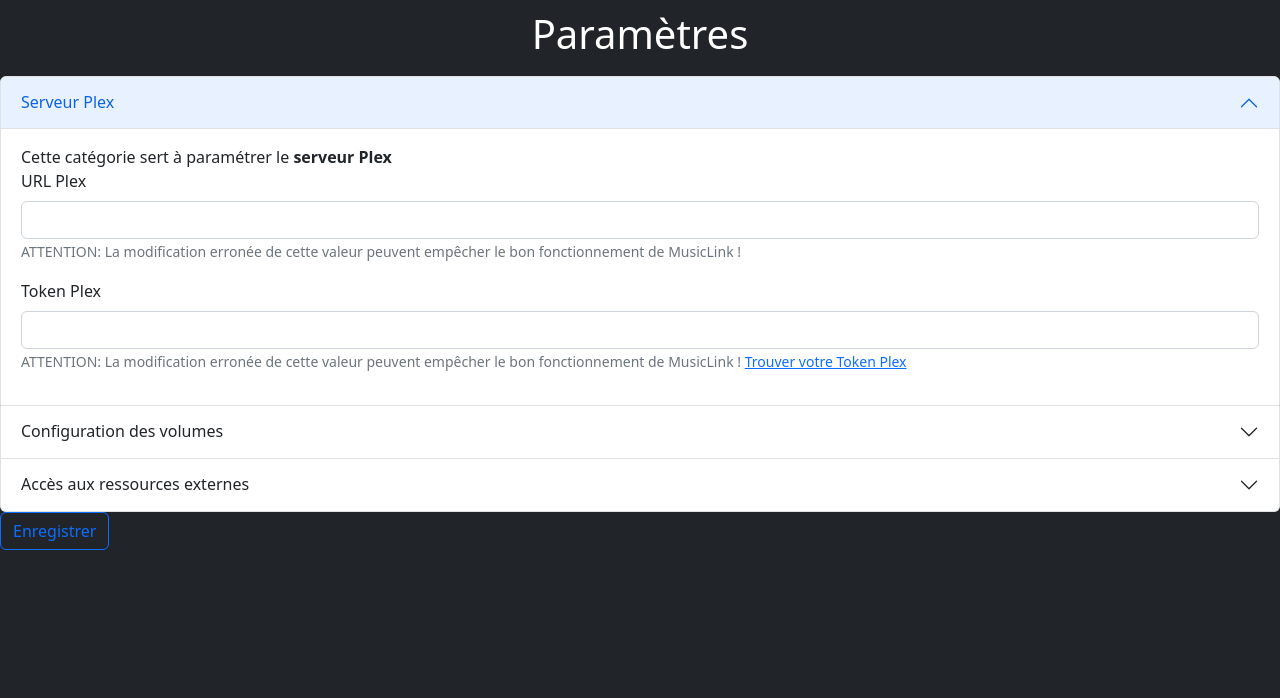
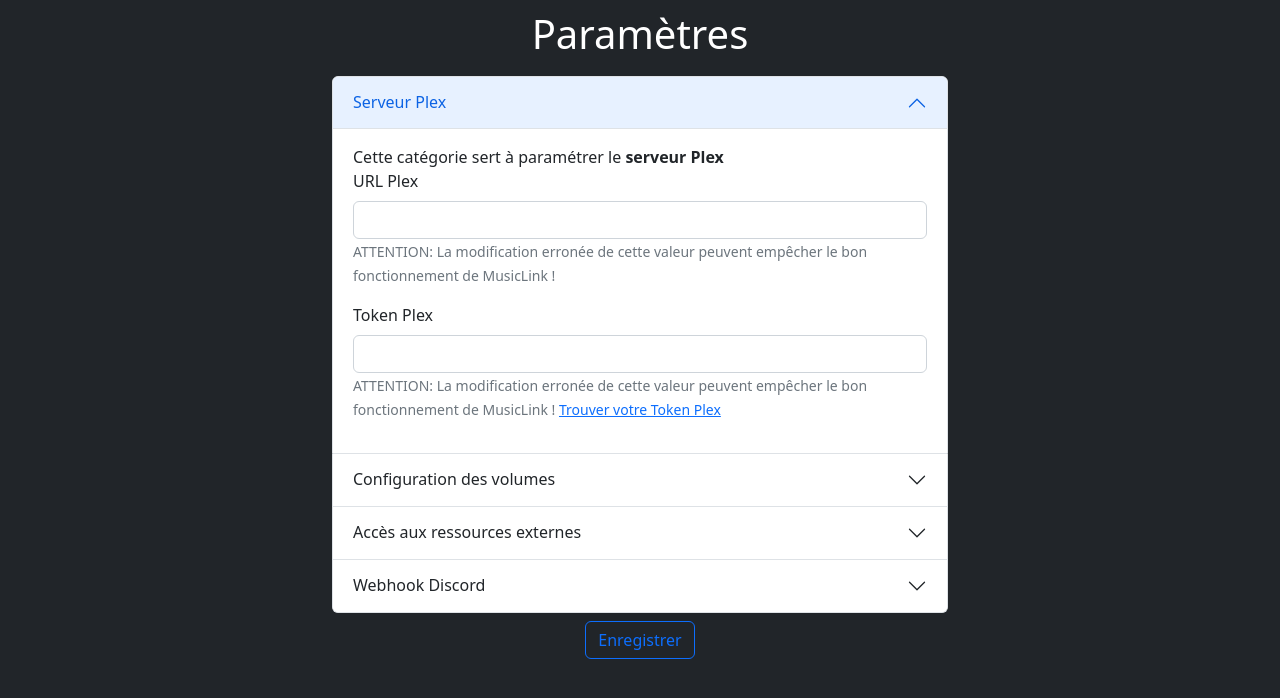
Before and after one commit to paloindici/MusicLink, a Flask app: template templates/configuration.html in a window 1280 px wide. Shown: the part 56-754 px from the top of the page. Run offline with Flask 2, Linux system fonts and the light colour scheme; the template is opened without the code that fills it, so the values that code supplies are empty.

Commit message:
ADD - Discord Webhooks for requested and downloaded

```diff
--- a/api_discogs.py
+++ b/api_discogs.py
@@ -25,7 +25,7 @@ def getApi(url, discogs_token):
     }
 
     response = requests.get(url, headers=headers, timeout=10)
-    print(f"{url}: {response.status_code}")
+    # print(f"{url}: {response.status_code}")
 
     if response.status_code == 200:
         result = json.loads(response.text)
--- a/app.py
+++ b/app.py
@@ -26,6 +26,9 @@ BASE_URL_PLEX = tools.read_config(location_config, 'plex_url')
 DISCOGS_TOKEN = tools.read_config(location_config, 'discogs_token')
 LIBRARY = tools.read_config(location_config, 'library')
 CONTACT_URL = tools.read_config(location_config, 'contact_url')
+WEBHOOK_URL = tools.read_config(location_config, 'webhook_url')
+WEBHOOK_ADD = tools.read_config(location_config, 'webhook_add')
+WEBHOOK_ADDED = tools.read_config(location_config, 'webhook_added')
 FLASK_ENV = os.getenv('FLASK_ENV', 'production')
 
 try:
@@ -125,6 +128,16 @@ def settings():
             'discord_token': DISCOGS_TOKEN,
             'plex_lib': plex_lib,
         }
+
+        if WEBHOOK_URL is not None:
+            datas['webhook_url'] = WEBHOOK_URL
+
+        if WEBHOOK_ADD is not None:
+            datas['webhook_add'] = WEBHOOK_ADD
+
+        if WEBHOOK_ADDED is not None:
+            datas['webhook_added'] = WEBHOOK_ADDED
+
         if 'contact_url' in config:
             datas['contact_url'] = config['contact_url']
 
@@ -134,7 +147,7 @@ def settings():
                     if item['name'] == lib:
                         datas[lib] = item['path']
                         break
-        print(datas)
+        # print(datas)
 
         return render_template('configuration.html', datas=datas, username=user, isadmin=is_admin, contact=CONTACT_URL)
     else:
@@ -151,11 +164,15 @@ def valid_settings():
             return redirect(url_for('index'))
 
         result = request.form.to_dict()
-        global PLEX_TOKEN, BASE_URL_PLEX, DISCOGS_TOKEN, CONTACT_URL, LIBRARY
+        # print(result)
+        global PLEX_TOKEN, BASE_URL_PLEX, DISCOGS_TOKEN, CONTACT_URL, LIBRARY, WEBHOOK_URL, WEBHOOK_ADD, WEBHOOK_ADDED
         PLEX_TOKEN = result['plex_token']
         BASE_URL_PLEX = result['plex_url']
         DISCOGS_TOKEN = result['discogs_token']
         CONTACT_URL = result['contact_url']
+        WEBHOOK_URL = result['webhook_url']
+        WEBHOOK_ADD = "webhook_add" in request.form
+        WEBHOOK_ADDED = "webhook_added" in request.form
 
         tools.write_config_all(location_config, result)
 
@@ -208,6 +225,7 @@ def confirm_add():
             functions_db.write_db_new_item(functions_db.get_db_connection(location_db), result['title'], result['id'],
                                            result['resource_url'], result['uri'], result['format'], result['genre'],
                                            result['master_id'], result['master_url'], result['songStyle'])
+            tools.webhook_send(WEBHOOK_URL, WEBHOOK_ADD, result, user)
 
         return render_template('confirmation.html', datas=result, username=user, isadmin=is_admin, contact=CONTACT_URL)
     else:
@@ -219,7 +237,7 @@ def confirm_add():
 def writeconfig():
     global plex, plex_error, discogs_error, PLEX_TOKEN, BASE_URL_PLEX, DISCOGS_TOKEN
     result = request.form.to_dict()
-    print(result)
+    # print(result)
     tools.write_config(location_config, result)
 
     PLEX_TOKEN = result['plex_token']
--- a/db/schema.sql
+++ b/db/schema.sql
@@ -8,7 +8,7 @@ CREATE TABLE "albums" (
 	"releaseUri" TEXT NOT NULL,
 	"format" TEXT NOT NULL,
 	"genre" TEXT NOT NULL,
-	"masterId" TEXT NOT NULL UNIQUE,
+	"masterId" TEXT NOT NULL,
 	"masterUrl" TEXT NOT NULL,
 	"lastView" TIMESTAMP NOT NULL DEFAULT CURRENT_TIMESTAMP,
 	"songStyle" TEXT NOT NULL,
--- a/templates/configuration.html
+++ b/templates/configuration.html
@@ -2,11 +2,16 @@
 
 {% block content %}
 <h1>{% block title %} Paramètres {% endblock %}</h1>
+<div class="container-fluid">
+    <div class="row">
+        <div class="col-6 offset-3">
             <form role="search" action="{{url_for('.valid_settings')}}" method="post">
+
                 <div class="accordion" id="accordionExample">
                     <div class="accordion-item">
                         <h2 class="accordion-header" id="headingOne">
-                <button class="accordion-button" type="button" data-bs-toggle="collapse" data-bs-target="#collapseOne"
+                            <button class="accordion-button" type="button" data-bs-toggle="collapse"
+                                    data-bs-target="#collapseOne"
                                     aria-expanded="true" aria-controls="collapseOne">
                                 Serveur Plex
                             </button>
@@ -16,13 +21,14 @@
                             <div class="accordion-body">
                                 Cette catégorie sert à paramétrer le <strong>serveur Plex</strong>
 
-
                                 <div class="mb-3">
                                     <label for="plex_url" class="form-label">URL Plex</label>
                                     <input type="text" class="form-control" id="plex_url" name=plex_url
                                            value="{{datas['plex_url']}}" required>
                                     <small id="plex_url_help" class="form-text text-muted">
-                            ATTENTION: La modification erronée de cette valeur peuvent empêcher le bon fonctionnement de MusicLink !
+                                        ATTENTION: La modification erronée de cette valeur peuvent empêcher le bon
+                                        fonctionnement de
+                                        MusicLink !
                                     </small>
                                 </div>
 
@@ -31,8 +37,11 @@
                                     <input type="text" class="form-control" id="plex_token" name="plex_token"
                                            value="{{datas['plex_token']}}" required>
                                     <small id="plex_token_help" class="form-text text-muted">
-                            ATTENTION: La modification erronée de cette valeur peuvent empêcher le bon fonctionnement de MusicLink !
-                            <a href="https://support.plex.tv/articles/204059436-finding-an-authentication-token-x-plex-token/" target="_blank">Trouver votre Token Plex</a>
+                                        ATTENTION: La modification erronée de cette valeur peuvent empêcher le bon
+                                        fonctionnement de
+                                        MusicLink !
+                                        <a href="https://support.plex.tv/articles/204059436-finding-an-authentication-token-x-plex-token/"
+                                           target="_blank">Trouver votre Token Plex</a>
                                     </small>
                                 </div>
                             </div>
@@ -48,15 +57,20 @@
                         <div id="collapseTwo" class="accordion-collapse collapse" aria-labelledby="headingTwo"
                              data-bs-parent="#accordionExample">
                             <div class="accordion-body">
-                    Cette catégorie sert à faire coïncider les <strong>nom des bibliothèques</strong> du serveur Plex
+                                Cette catégorie sert à faire coïncider les <strong>nom des bibliothèques</strong> du
+                                serveur
+                                Plex
                                 avec les <strong>volumes docker</strong>
 
                                 {% for lib in datas['plex_lib'] %}
                                 <div class="input-group mb-3">
-                        <input type="text" class="form-control" value="{{lib}}" aria-label="lib" id="lib_{{lib}}"
+                                    <input type="text" class="form-control" value="{{lib}}" aria-label="lib"
+                                           id="lib_{{lib}}"
                                            name="lib_{{lib}}" readonly>
                                     <span class="input-group-text">=></span>
-                        <input type="text" class="form-control" placeholder="/volume_link" value="{{datas[lib]}}" aria-label="path"
+                                    <input type="text" class="form-control" placeholder="/volume_link"
+                                           value="{{datas[lib]}}"
+                                           aria-label="path"
                                            id="path_{{lib}}" name="path_{{lib}}">
                                 </div>
                                 {% endfor %}
@@ -81,7 +95,8 @@
                                            value="{{datas['discord_token']}}" required>
                                     <small id="discogs_token_help" class="form-text text-muted">
                                         Requis pour pouvoir effectuer des recherches et des téléchargements.
-                            <a href="https://www.discogs.com/fr/settings/developers" target="_blank">Trouver votre Token Discogs</a>
+                                        <a href="https://www.discogs.com/fr/settings/developers" target="_blank">Trouver
+                                            votre Token Discogs</a>
                                     </small>
                                 </div>
 
@@ -90,17 +105,76 @@
                                     <input type="text" class="form-control" id="contact_url" name="contact_url"
                                            value="{{datas['contact_url']}}">
                                     <small id="contact_url_help" class="form-text text-muted">
-                            Entrer ici l'URL de redirection pour le bouton Contact dans la barre de menu. Si ce champ est vide, le bouton n'apparaitra pas.
+                                        Entrer ici l'URL de redirection pour le bouton Contact dans la barre de menu. Si
+                                        ce
+                                        champ
+                                        est vide, le bouton n'apparaitra pas.
                                     </small>
                                 </div>
                             </div>
                         </div>
                     </div>
+                    <div class="accordion-item">
+                        <h2 class="accordion-header" id="headingFour">
+                            <button class="accordion-button collapsed" type="button" data-bs-toggle="collapse"
+                                    data-bs-target="#collapseFour" aria-expanded="false" aria-controls="collapseFour">
+                                Webhook Discord
+                            </button>
+                        </h2>
+                        <div id="collapseFour" class="accordion-collapse collapse" aria-labelledby="headingFour"
+                             data-bs-parent="#accordionExample">
+                            <div class="accordion-body">
+                                Cette catégorie sert à paramétrer les <strong>webhook Discord</strong>
+
+                                <div class="mb-3">
+                                    <label for="webhook_url" class="form-label">URL du Webhook</label>
+                                    <input type="text" class="form-control" id="webhook_url" name="webhook_url"
+                                           value="{{datas['webhook_url']}}"
+                                           placeholder="https://discord.com/api/webhooks/...">
+                                    <small id="webhook_url_help" class="form-text text-muted">
+                                        Pour trouver l'URL: Paramètre du serveur Discord, Intégrations, Webhooks.
+                                        Ensuite nouveau Webhook. Remplir les champs et copier l'URL.
+                                    </small>
                                 </div>
-    <button type="submit" class="btn btn-outline-primary">
+
+
+                                <div class="form-check form-switch">
+                                    {% if datas['webhook_add'] %}
+                                    <input class="form-check-input" type="checkbox" role="switch"
+                                            name="webhook_add" checked>
+                                    {% else %}
+                                    <input class="form-check-input" type="checkbox" role="switch"
+                                            name="webhook_add">
+                                    {% endif %}
+                                    <label class="form-check-label">Envoyer au clic sur
+                                        ajouter</label>
+                                </div>
+
+                                <div class="form-check form-switch">
+                                    {% if datas['webhook_added'] %}
+                                    <input class="form-check-input" type="checkbox" role="switch"
+                                           name="webhook_added" checked>
+                                    {% else %}
+                                    <input class="form-check-input" type="checkbox" role="switch"
+                                           name="webhook_added">
+                                    {% endif %}
+                                    <label class="form-check-label">Envoyer une fois le
+                                        téléchargement terminé</label>
+                                </div>
+
+                            </div>
+                        </div>
+                    </div>
+                </div>
+                <div class="text-center">
+                    <button type="submit" class="btn btn-outline-primary mt-2">
                         Enregistrer
                     </button>
+                </div>
             </form>
+        </div>
+    </div>
+</div>
 
 
 {% endblock %}
```
Also changed, not shown: downloader/thread_downloader.py (+15 -1 lines), templates/recherche.html (+5 -6 lines), tools.py (+57 -0 lines), README.md. Lines whose indentation alone changed are shown as unchanged.
